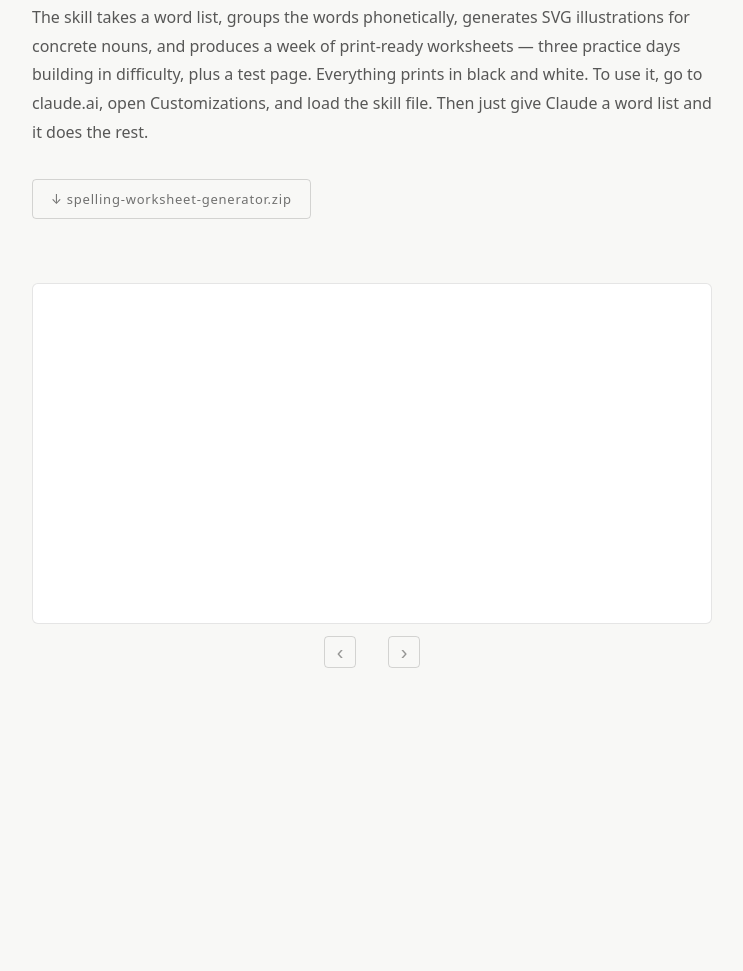
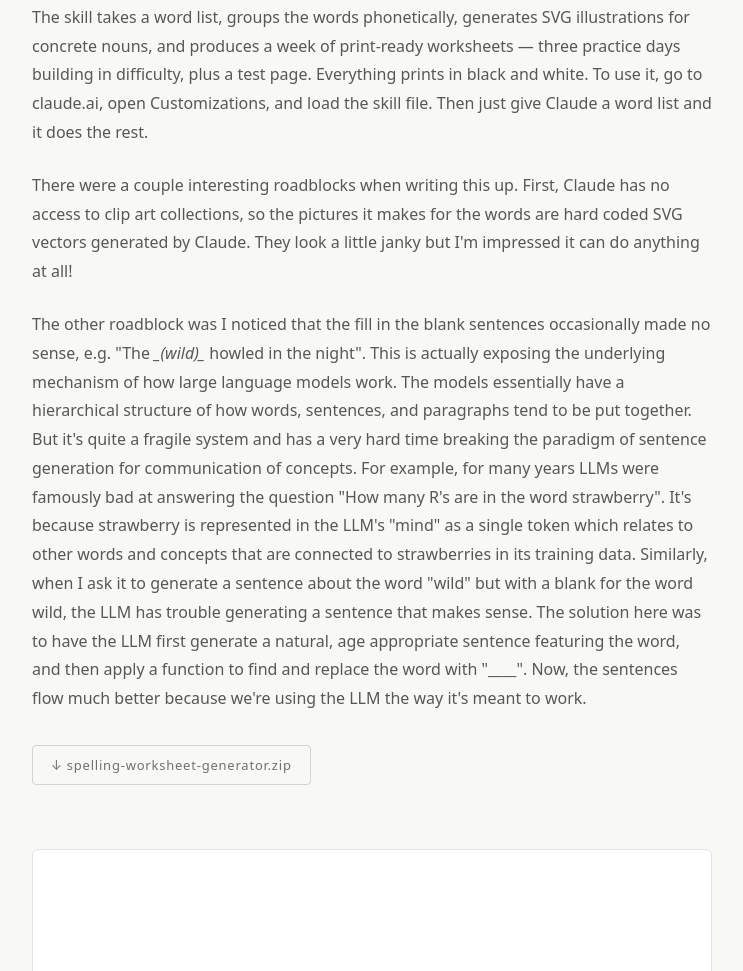
Before and after one commit to ewiverson/ewiverson.github.io, a plain HTML site: page blog/posts/spelling-worksheet-generator.html in a window 1280 px wide. Shown: the part 883-1854 px from the top of the page, without its empty margins (268-1011 px from the left). Before the commit the page ends 1663 px from the top, so only its background shows below. Drawn offline with Linux system fonts and the light colour scheme; a script that the page names is missing.

Commit message:
Add roadblocks section to spelling worksheet blog post
Co-Authored-By: Claude Sonnet 4.6 <noreply@anthropic.com>

```diff
--- a/blog/posts/spelling-worksheet-generator.html
+++ b/blog/posts/spelling-worksheet-generator.html
@@ -363,6 +363,26 @@
       Customizations, and load the skill file. Then just give Claude a word list and it does the rest.
     </p>
 
+    <p>
+      There were a couple interesting roadblocks when writing this up. First, Claude has no access to clip art
+      collections, so the pictures it makes for the words are hard coded SVG vectors generated by Claude. They
+      look a little janky but I'm impressed it can do anything at all!
+    </p>
+    <p>
+      The other roadblock was I noticed that the fill in the blank sentences occasionally made no sense, e.g.
+      "The <em>_(wild)_</em> howled in the night". This is actually exposing the underlying mechanism of how
+      large language models work. The models essentially have a hierarchical structure of how words, sentences,
+      and paragraphs tend to be put together. But it's quite a fragile system and has a very hard time breaking
+      the paradigm of sentence generation for communication of concepts. For example, for many years LLMs were
+      famously bad at answering the question "How many R's are in the word strawberry". It's because strawberry
+      is represented in the LLM's "mind" as a single token which relates to other words and concepts that are
+      connected to strawberries in its training data. Similarly, when I ask it to generate a sentence about the
+      word "wild" but with a blank for the word wild, the LLM has trouble generating a sentence that makes
+      sense. The solution here was to have the LLM first generate a natural, age appropriate sentence featuring
+      the word, and then apply a function to find and replace the word with "____". Now, the sentences flow
+      much better because we're using the LLM the way it's meant to work.
+    </p>
+
     <a class="download-link" href="/blog/assets/spelling-worksheet-generator.zip" download>
       ↓ spelling-worksheet-generator.zip
     </a>
```
